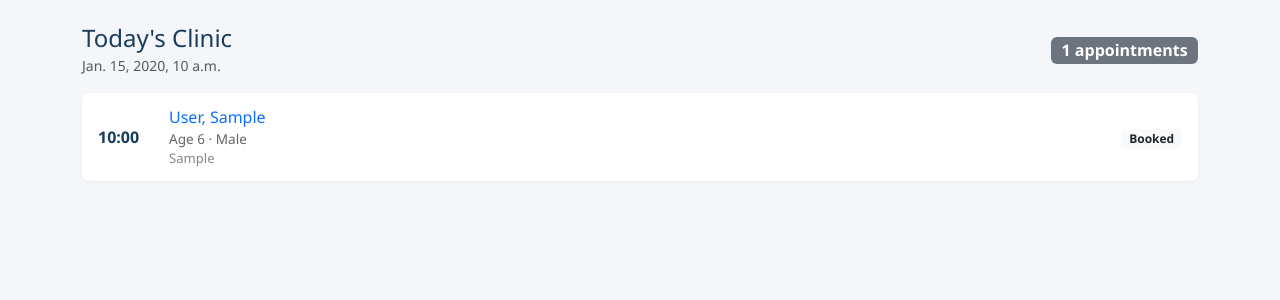
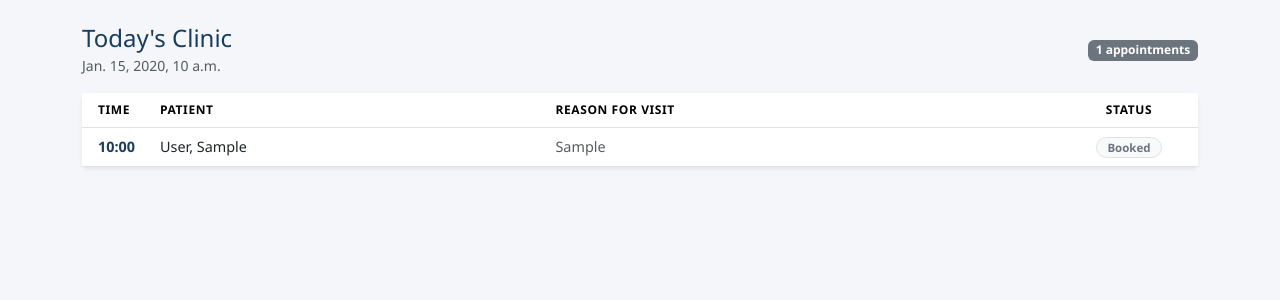
Before and after one commit to PrevailUzodinma/hybrid-nutrition-risk-cdss, a Django app: template templates/appointments/appointment_list.html in a window 1280 px wide. Shown: the part 56-356 px from the top of the page. Run offline with Django 4.2, Linux system fonts and the light colour scheme; tables that the repository leaves empty hold one stand-in row (values such as "Sample post"); the template is opened without the code that fills it: values that come from a table or form of the project are taken from there, most other values are stand-ins (such as "Sample title", 1, 10 or a date in 2020).

Commit message:
debugging appointment list page list, so that the headers include only time, name and reason for visit, removed age and gender

```diff
--- a/templates/appointments/appointment_list.html
+++ b/templates/appointments/appointment_list.html
@@ -1,37 +1,73 @@
 {% extends "base.html" %}
-{% block title %}Today's Clinic — NutriCDSS{% endblock %}
+{% block title %}Today's Clinic — NutriRisk Assistant{% endblock %}
+
+{% block extra_css %}
+<style>
+    .appt-table-row:hover td { background: #f0f4f8; }
+    .appt-table-row td { vertical-align: middle; }
+</style>
+{% endblock %}
+
 {% block content %}
+
 <div class="d-flex justify-content-between align-items-center mb-3">
     <div>
         <h4 class="mb-0" style="color:#1a3c5e">Today's Clinic</h4>
         <small class="text-muted">{{ clinic_date_display }}</small>
     </div>
-    <span class="badge bg-secondary fs-6">{{ appointments|length }} appointments</span>
+    <span class="badge bg-secondary">{{ appointments|length }} appointments</span>
 </div>
 
 {% if not appointments %}
 <div class="alert alert-info">No appointments scheduled for today.</div>
 {% else %}
+<div class="card border-0 shadow-sm">
+    <table class="table table-hover mb-0" style="font-size:0.9rem;">
+        <thead>
+            <tr style="background:#f0f4f8; color:#555; font-size:0.75rem; text-transform:uppercase; letter-spacing:0.05em;">
+                <th class="ps-3 py-2 fw-semibold" style="width:70px;">Time</th>
+                <th class="py-2 fw-semibold">Patient</th>
+                <th class="py-2 fw-semibold">Reason for Visit</th>
+                <th class="pe-3 py-2 fw-semibold text-center" style="width:130px;">Status</th>
+            </tr>
+        </thead>
+        <tbody>
             {% for appt in appointments %}
-<a href="{% url 'patients:patient_record' appt.patient.id %}" class="text-decoration-none">
-    <div class="appt-row">
-        <span class="appt-time">{{ appt.appointment_time|time:"H:i" }}</span>
-        <div class="flex-grow-1 px-3">
-            <div class="appt-name">{{ appt.patient.last_name }}, {{ appt.patient.first_name }}</div>
-            <div class="appt-age-sex">Age {{ appt.patient.age }} &middot; {{ appt.patient.get_sex_display }}</div>
-            {% if appt.reason %}<div class="appt-reason">{{ appt.reason }}</div>{% endif %}
-        </div>
-        <div class="text-end">
-            <span class="badge
+            <tr class="appt-table-row">
+                <td class="ps-3 py-2">
+                    <a href="{% url 'patients:patient_record' appt.patient.id %}"
+                       class="text-decoration-none fw-semibold d-block"
+                       style="color:#1a3c5e;">
+                        {{ appt.appointment_time|time:"H:i" }}
+                    </a>
+                </td>
+                <td class="py-2">
+                    <a href="{% url 'patients:patient_record' appt.patient.id %}"
+                       class="text-decoration-none fw-medium d-block text-dark">
+                        {{ appt.patient.last_name }}, {{ appt.patient.first_name }}
+                    </a>
+                </td>
+                <td class="py-2">
+                    <a href="{% url 'patients:patient_record' appt.patient.id %}"
+                       class="text-decoration-none d-block text-muted">
+                        {{ appt.reason|default:"—" }}
+                    </a>
+                </td>
+                <td class="pe-3 py-2 text-center">
+                    <span class="badge rounded-pill
                         {% if appt.status == 'COMPLETED' %}bg-success
                         {% elif appt.status == 'IN_PROGRESS' %}bg-warning text-dark
                         {% elif appt.status == 'DID_NOT_ATTEND' %}bg-danger
-                {% else %}bg-light text-dark{% endif %}">
+                        {% else %}bg-light text-secondary border{% endif %}"
+                        style="font-size:0.72rem; padding:4px 10px;">
                         {{ appt.get_status_display }}
                     </span>
+                </td>
+            </tr>
+            {% endfor %}
+        </tbody>
+    </table>
 </div>
-    </div>
-</a>
-{% endfor %}
 {% endif %}
+
 {% endblock %}
```
Lines whose indentation alone changed are shown as unchanged.
